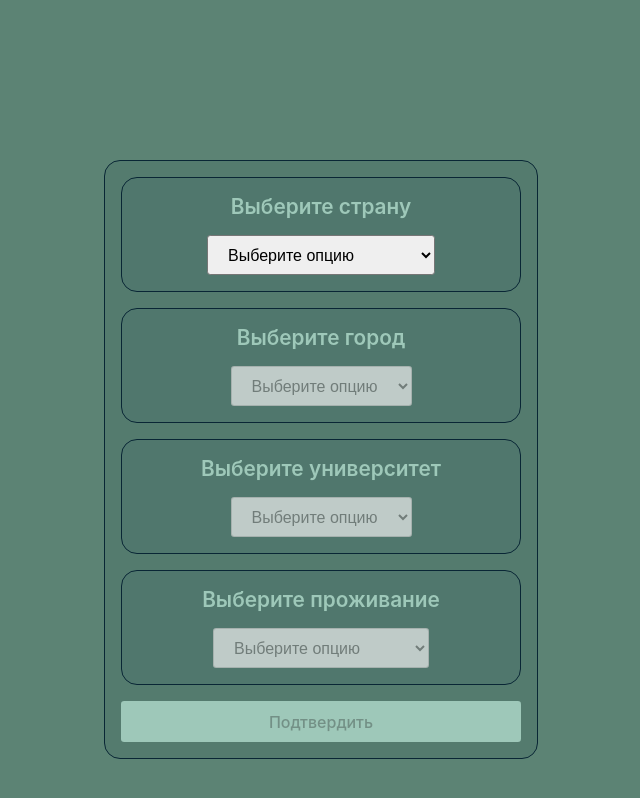
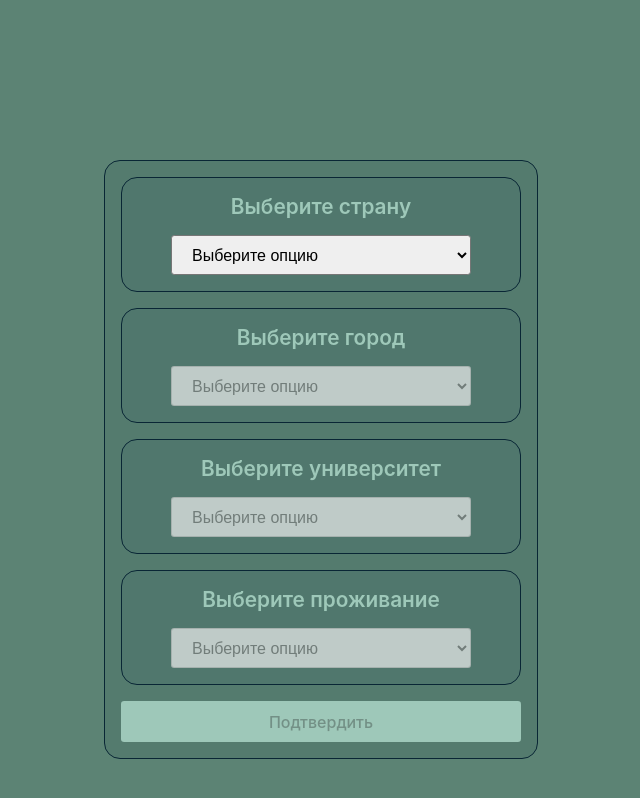
Before and after one commit to Hotimpulse/test_task, a React (Vite) app: page / in a window 1280 px wide. Shown: the whole page, without its empty margins (319-959 px from the left). Built offline with nearby package versions, Linux system fonts and the light colour scheme.

Commit message:
feat: testing husky

```diff
--- a/package.json
+++ b/package.json
@@ -9,7 +9,7 @@
     "lint": "eslint . --ext ts,tsx --report-unused-disable-directives --max-warnings 0",
     "preview": "vite preview",
     "format": "prettier --write .",
-    "prepare": "husky"
+    "prepare": "husky install"
   },
   "husky": {
     "hooks": {
@@ -33,6 +33,7 @@
     "eslint-plugin-react": "^7.34.1",
     "eslint-plugin-react-hooks": "^4.6.0",
     "eslint-plugin-react-refresh": "^0.4.5",
+    "husky": "^8.0.3",
     "lint-staged": "^15.2.2",
     "prettier": "^3.2.5",
     "typescript": "^5.2.2",
--- a/src/components/FormComponent/FormComponentStyle.module.css
+++ b/src/components/FormComponent/FormComponentStyle.module.css
@@ -25,11 +25,14 @@ h3 {
 }
 
 select {
+  min-width: 300px;
   border-radius: 0.2rem;
   font-size: 1rem;
 
   height: 40px;
   padding: 0 1rem;
+
+  cursor: pointer;
 }
 
 label {
--- a/src/styles/index.css
+++ b/src/styles/index.css
@@ -34,3 +34,7 @@ body {
   align-items: center;
   margin: 0 auto;
 }
+
+:disabled {
+  cursor: not-allowed;
+}
```
Also changed, not shown: 2 other files (tests, documents, lock files or other folders).
